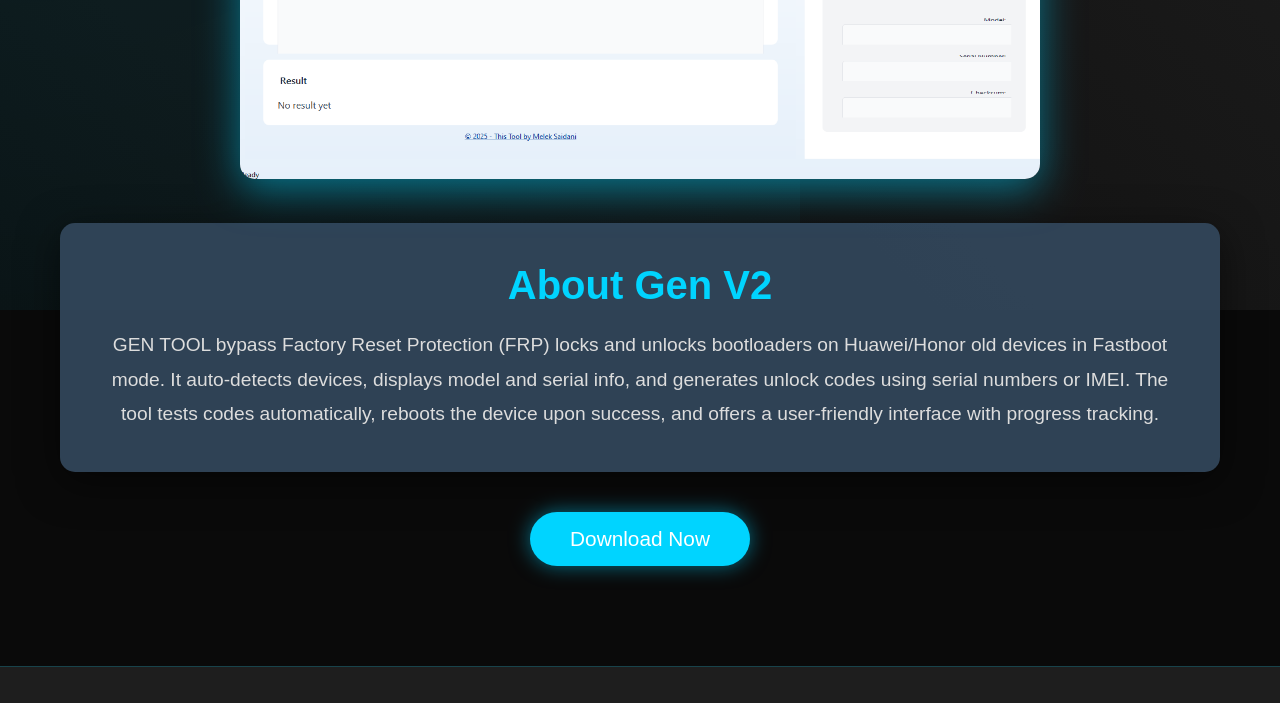
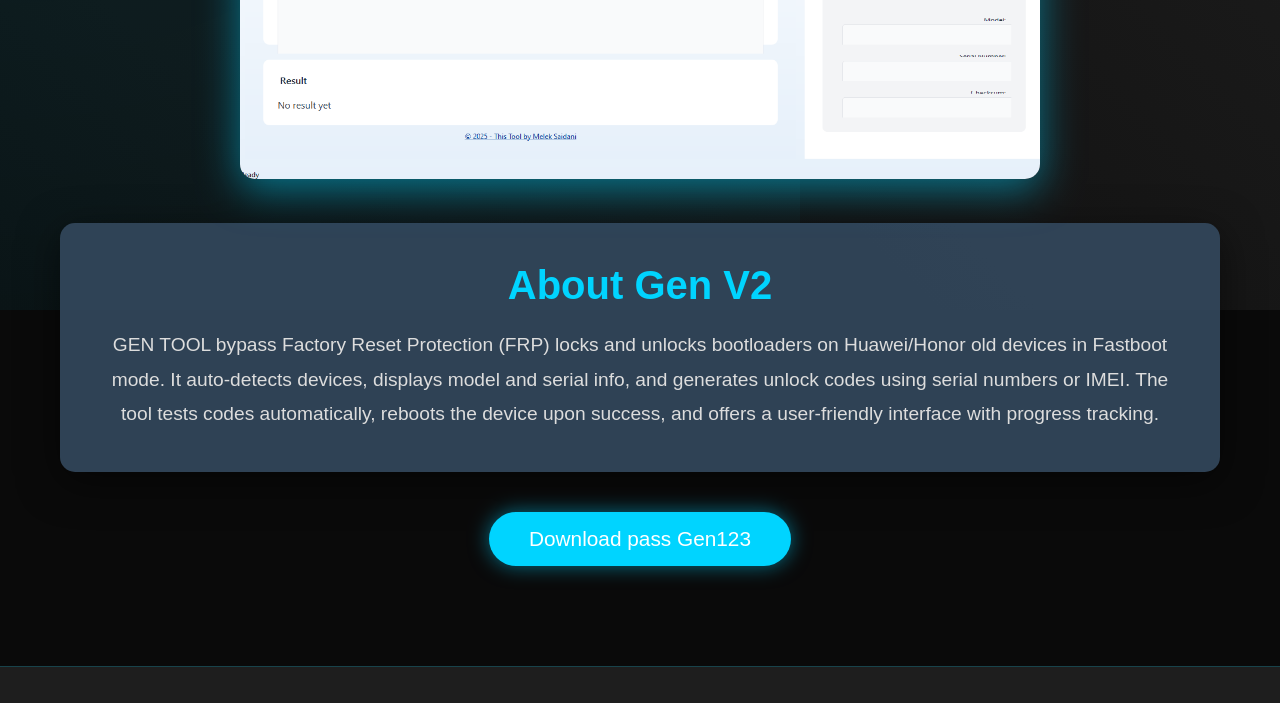
Before and after one commit to saidanimelek26/GEN, a plain HTML site: page index.html in a window 1280 px wide. Shown: the part 490-1193 px from the top of the page. Drawn offline with Linux system fonts and the light colour scheme.

Commit message:
Update index.html

```diff
--- a/index.html
+++ b/index.html
@@ -181,7 +181,7 @@
             <h2>About Gen V2</h2>
             <p>GEN TOOL bypass Factory Reset Protection (FRP) locks and unlocks bootloaders on Huawei/Honor old devices in Fastboot mode. It auto-detects devices, displays model and serial info, and generates unlock codes using serial numbers or IMEI. The tool tests codes automatically, reboots the device upon success, and offers a user-friendly interface with progress tracking.</p>
         </div>
-        <a href="https://github.com/saidanimelek26/GEN/releases/download/GENTOOL/frp.zip" class="download-btn" target="_blank">Download Now</a>
+        <a href="https://github.com/saidanimelek26/GEN/releases/download/GENTOOL/frp.zip" class="download-btn" target="_blank">Download pass Gen123</a>
     </section>
 
     <!-- Footer -->
```
